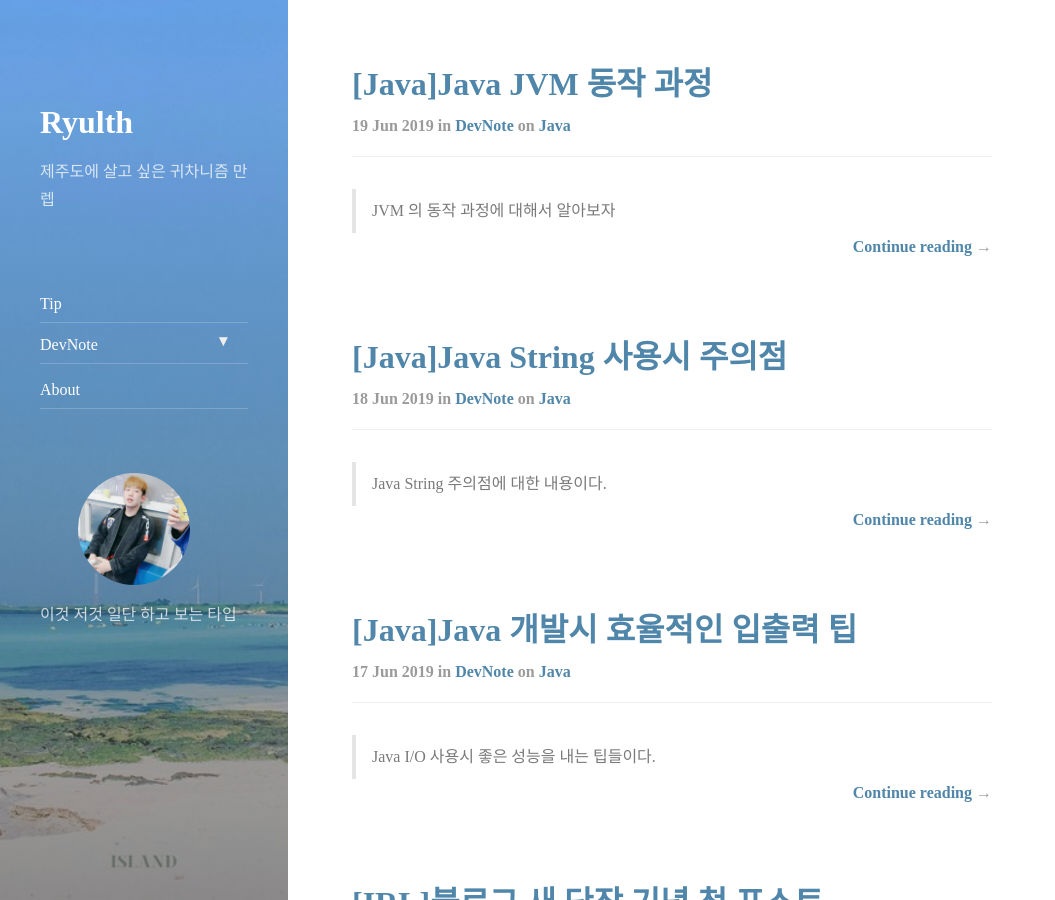
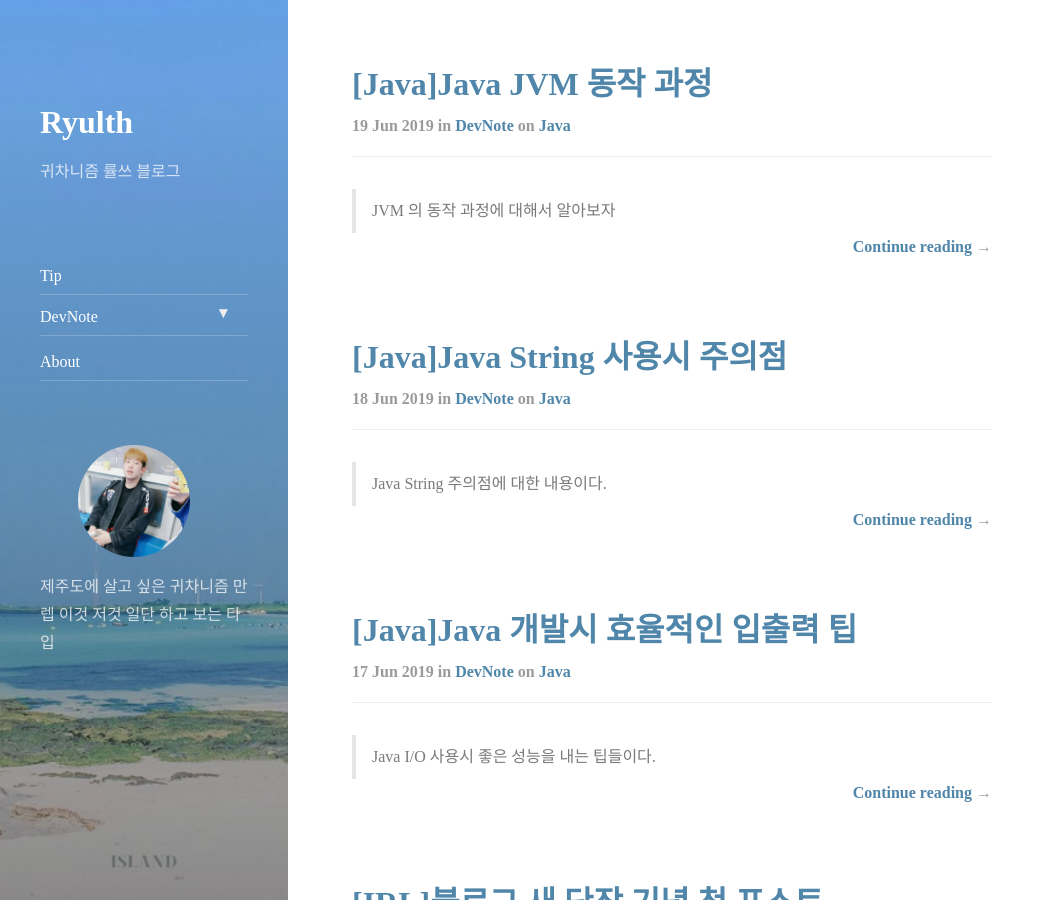
Before and after one commit to Ryulth/ryulth.github.io, a Jekyll site: the page built from index.html, in a window 1280 px wide and 900 px high. Shown: the whole window, without its empty margins (0-1055 px from the left). Built offline with Jekyll 4.4.1, drawn with Linux system fonts in a browser that asks for light colours; nearby versions of some CDN libraries; the list of posts is cut into pages by our own code.

Commit message:
change: 소개글

```diff
--- a/_config.yml
+++ b/_config.yml
@@ -13,11 +13,12 @@ url:                 https://ryulth.com
 baseurl:             ""
 
 # A very short description of your page
-tagline:             제주도에 살고 싶은 귀차니즘 만렙
+tagline:             귀차니즘 률쓰 블로그
 
 # A short description of the page, used in the sidebar and as fallback for the meta description tag.
 # Markdown enabled, but don't use more than one paragraph (enforced by `>`)
 description:         >
+  제주도에 살고 싶은 귀차니즘 만렙
   이것 저것 일단 하고 보는 타입
 
 # This should be the same author as first entry in `_data/authors.yml`
```
